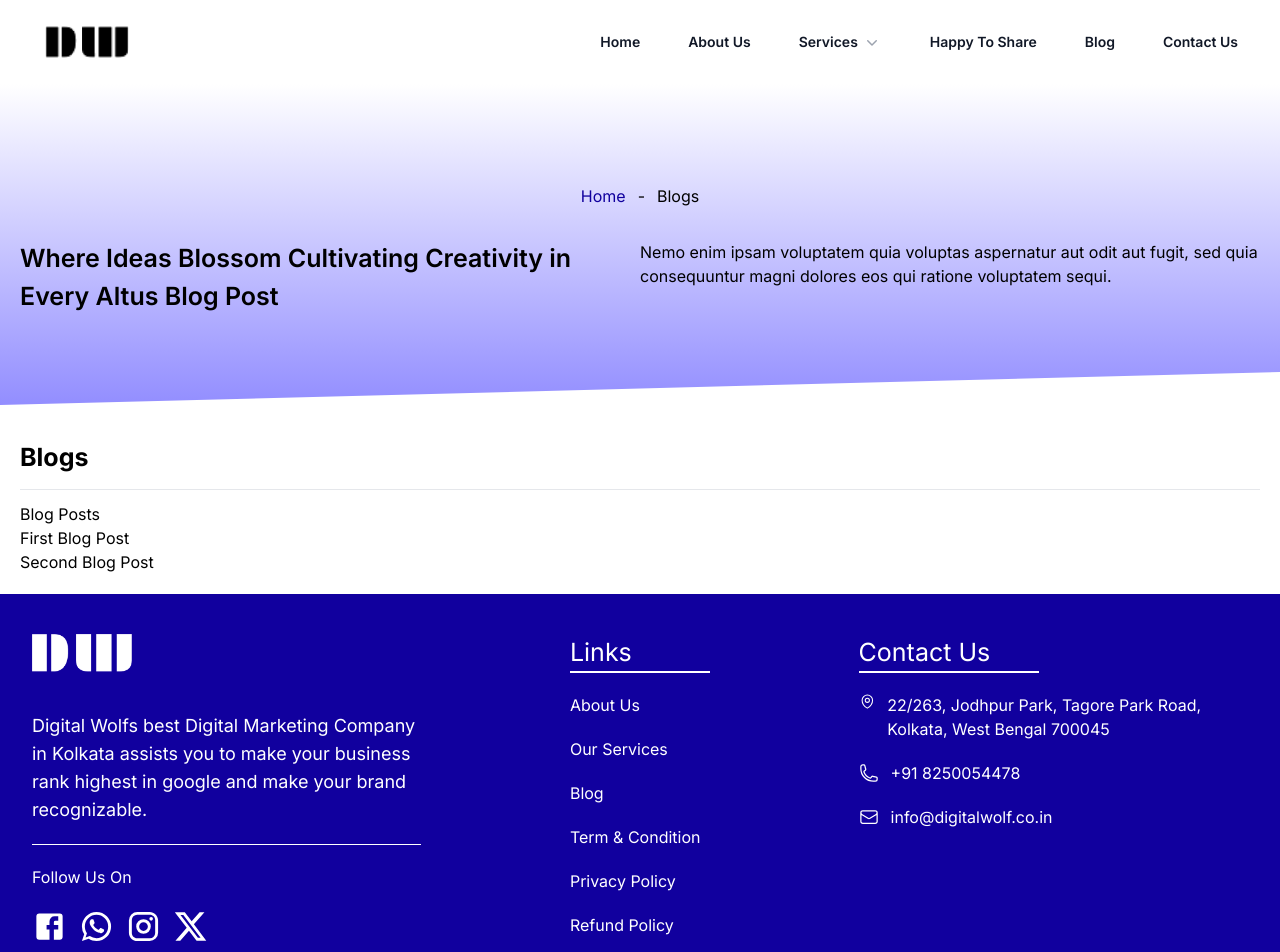
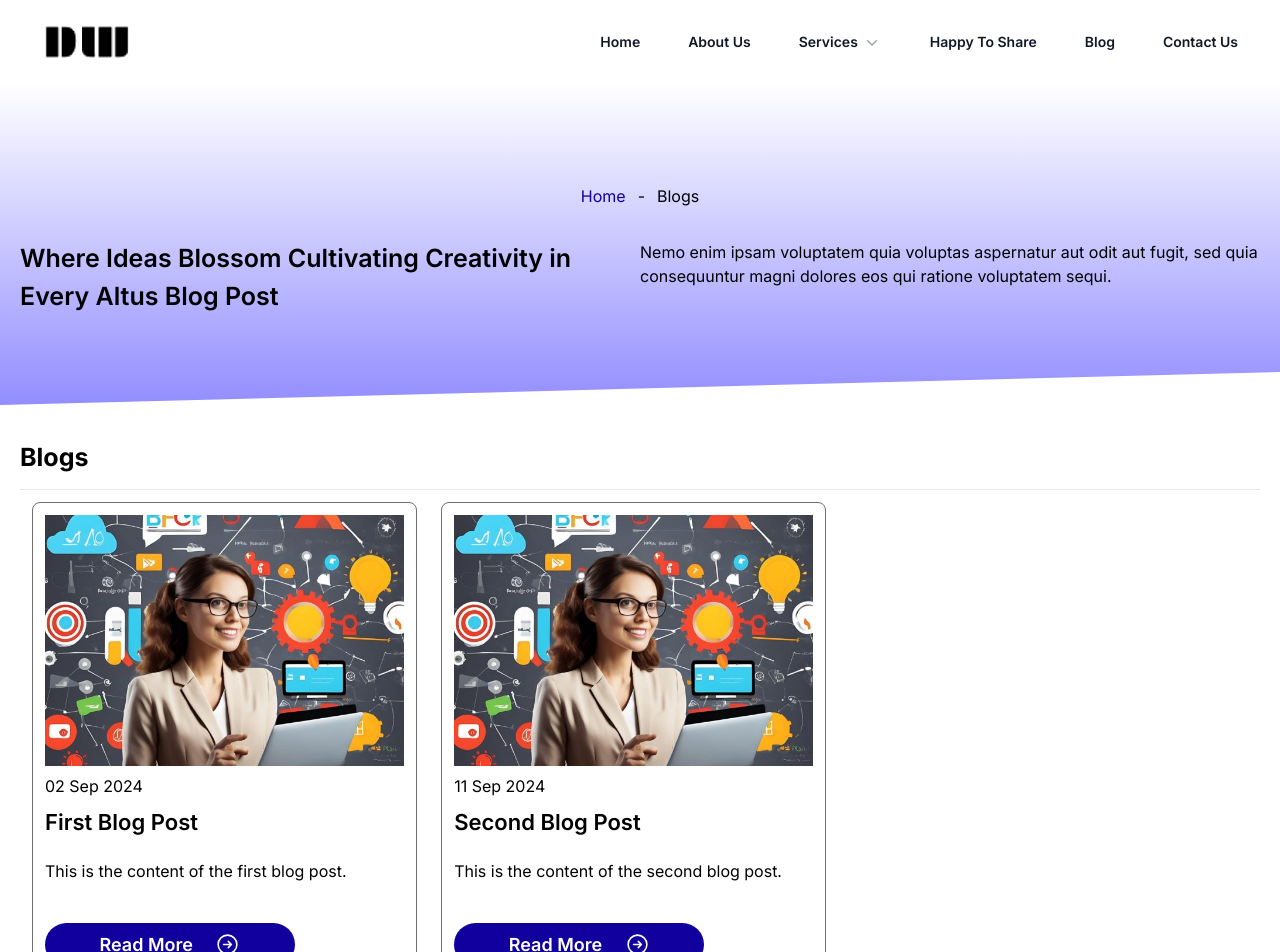
Before and after one commit to shahrukhdigitalwolf/digitalwolf, a Next.js app: page /blogs in a window 1280 px wide. Shown: the top 952 px of the page. Built offline with nearby package versions, Linux system fonts and the light colour scheme.

Commit message:
blog title

```diff
--- /dev/null
+++ b/app/blogs/[blogDetails]/blogDetails.js
@@ -0,0 +1,32 @@
+// app/blogs/[slug]/BlogPage.js
+'use client'; // This makes the component a client component
+
+import { useEffect, useState } from 'react';
+import { usePathname } from 'next/navigation';
+
+export default function BlogDetails() {
+  const slug = usePathname(); // Get the current path
+  const [post, setPost] = useState(null);
+
+  useEffect(() => {
+    const fetchPost = async () => {
+      const res = await fetch(`http://localhost:3000/blogData.json`);
+      const data = await res.json();
+      const foundPost = data.posts.find((post) => `/blogs/${post.slug}` === slug);
+      setPost(foundPost);
+    };
+
+    fetchPost();
+  }, [slug]);
+
+  if (!post) {
+    return <p>Loading...</p>;
+  }
+
+  return (
+    <div>
+      <h1>{post.title}</h1>
+      <p>{post.content}</p>
+    </div>
+  );
+}
--- a/app/blogs/[blogDetails]/page.js
+++ b/app/blogs/[blogDetails]/page.js
@@ -1,39 +1,21 @@
-'use client'
-import Head from 'next/head';
-import { usePathname } from 'next/navigation';
-import { useEffect, useState } from 'react';
+import BlogDetails from './blogDetails';
 
-function BlogPage() {
-  const slug = usePathname();
-  const [post, setPost] = useState(null);
+// This function dynamically sets the meta tags using server-side data fetching
+export async function generateMetadata({ params }) {
+  const {blogDetails} = params;
 
-  useEffect(() => {
-    const fetchPost = async () => {
-      const res = await fetch(`/blogData.json`);
-      const data = await res.json();
-      const foundPost = data.posts.find((post) => `/blogs/${post.slug}` === slug);
-      setPost(foundPost);
-    };
+  // Fetch the blog post data based on the slug
+  const res = await fetch(`http://localhost:3000/blogData.json`);
+  const data = await res.json();
+  const post = data.posts.find((post) => post.slug === blogDetails);
 
-    fetchPost();
-  }, [slug]);
-
-  if (!post) {
-    return <p>Loading...</p>;
-  }
-
-  return (
-    <>
-    <Head>
-        <title>My Blog</title>
-        <meta name="description" content={'Blog post'} />
-      </Head>
-    <div>
-      <h1>{post.title}</h1>
-      <p>{post.content}</p>
-    </div>
-    </>
-  );
+  return {
+    title: post ? post.title : 'Blog Post 1',
+    description: post ? post.content.slice(0, 150) : 'Blog post description',
+  };
 }
 
-export default BlogPage;
+// The BlogPage component is a client component, so we just render it here
+export default function Page() {
+  return <BlogDetails/>;
+}
--- a/app/blogs/blogs.jsx
+++ b/app/blogs/blogs.jsx
@@ -1,9 +1,9 @@
 'use client'
 import { useEffect, useState } from 'react';
 import SubHeading from '../common/sub-heading'
-/* import Image from 'next/image' */
+import Image from 'next/image'
 import Link from 'next/link'
-/* import { ArrowRightCircleIcon } from '@heroicons/react/24/outline' */
+import { ArrowRightCircleIcon } from '@heroicons/react/24/outline'
 
 function Blogs() {
   const [posts, setPosts] = useState([]);
@@ -11,8 +11,6 @@ function Blogs() {
     const fetchPosts = async () => {
       const res = await fetch(`/blogData.json`);
       const data = await res.json();
-          console.log(data,'data');
-
       setPosts(data.posts);
     };
 
@@ -54,48 +52,34 @@ function Blogs() {
    ] */
   return (
     <div className='container mx-auto px-5'>
-        <SubHeading text='Blogs'/>
+      <SubHeading text='Blogs' />
       <div>
-      <h1>Blog Posts</h1>
-      <ul>
+        <div className='flex flex-wrap gap-y-5'>
           {posts.map((post) => (
-          <li key={post.slug}>
+            <div key={post.slug} className='w-[100%] lg:w-[33%] px-3'>
+              <div className='border-[1px] border-[#6f6f6f] rounded-lg p-3'>
+                <div className='overflow-hidden'>
                   <Link href={`/blogs/${post.slug}`}>
-              {post.title}
-            </Link>
-          </li>
-        ))}
-      </ul>
-    </div>
-        {/* <div className='flex flex-wrap gap-y-5'>
-                {
-                    blogs.map((ele,i)=>{
-                        return(
-                        <div key={i} className='w-[100%] lg:w-[33%] px-3'>
-                            <div className='border-[1px] border-[#6f6f6f] rounded-lg p-3'>
-                                <div  className='overflow-hidden'>
-                                    <Link href={`/blogs/${ele.link}`}>
-                                        <Image className='w-full hover:scale-110 transition-all' src={ele.img} alt='' width={400} height={100} />
+                    <Image className='w-full hover:scale-110 transition-all' src={post.img} alt={post.alt} width={400} height={100} />
                   </Link>
                 </div>
                 <div>
                   <div className='py-2'>
-                                        <p>{ele.date}</p>
+                    <p>{post.date}</p>
                   </div>
                   <div>
-                                        <Link className='text-[22px] font-semibold line-clamp-2' href={`/blogs/${ele.link}`} title={ele.title}>{ele.title}</Link>
-                                        <p className='py-5 line-clamp-2 h-[4.5rem] mb-3'>{ele.desc}</p>
+                    <Link className='text-[22px] font-semibold line-clamp-2' href={`/blogs/${post.slug}`} title={post.title}>{post.title}</Link>
+                    <p className='py-5 line-clamp-2 h-[4.5rem] mb-3'>{post.desc}</p>
                   </div>
                   <div>
-                                        <Link className='flex justify-evenly w-[250px] px-8 py-2 text-[18px] text-[#FFF] font-semibold bg-[#11009E] rounded-full hover:bg-[#3f31bb] transition-all' href={`/blogs/${ele.link}`}>Read More <ArrowRightCircleIcon width={25}/></Link>
+                    <Link className='flex justify-evenly w-[250px] px-8 py-2 text-[18px] text-[#FFF] font-semibold bg-[#11009E] rounded-full hover:bg-[#3f31bb] transition-all' href={`/blogs/${post.slug}`}>Read More <ArrowRightCircleIcon width={25} /></Link>
                   </div>
                 </div>
               </div>
             </div>
-                    )
-                   })
-                }
-        </div> */}
+          ))}
+        </div>
+      </div>
     </div>
   )
 }
--- a/app/common/Form.jsx
+++ b/app/common/Form.jsx
@@ -21,13 +21,14 @@ function Form() {
       const handleSubmit = async (e) => {
         e.preventDefault();
         try {
-          const response = await fetch('/api/submit-form', {
+          const response = await fetch('api/submit-form', {
             method: 'POST',
             headers: {
               'Content-Type': 'application/json',
             },
             body: JSON.stringify(formData),
           });
+            console.log(response,'res');
 
           const data = await response.json();
           alert(data.message);
@@ -79,7 +80,8 @@ function Form() {
         <div className='mb-3 bg-[#CBC9FF] py-3 clipPath'>
             <p className='font-semibold text-[23px] text-center'>Enquiry Form</p>
         </div>
-        <form className='px-8 py-10'>
+        <div className='px-8 py-10'>
+            <form onSubmit={handleSubmit}>
                 <div className='mb-3'>
                     <TextField
                         fullWidth
@@ -151,7 +153,7 @@ function Form() {
                     <Button type="submit" className='bg-[#E3E3FF] text-[#11009E] hover:bg-[#11009E] hover:text-white transition duration-500 px-20 py-3 block mx-auto'>Apply Now</Button>
                 </div>
             </form>
-
+        </div>
     </div>
   )
 }
--- a/app/lib/mongodb.js
+++ b/app/lib/mongodb.js
@@ -1,35 +1,17 @@
 // lib/mongodb.js
 import mongoose from "mongoose";
 
-const MONGODB_URI = process.env.MONGODB_URI;
-
-if (!MONGODB_URI) {
-  throw new Error('Please define the MONGODB_URI environment variable inside .env.local');
+const uri = "mongodb+srv://digitalwolf:JcO7gYb31g0KiKSi@cluster1.honv4.mongodb.net/test?retryWrites=true&w=majority&appName=Cluster1";
+const clientOptions = { serverApi: { version: '1', strict: true, deprecationErrors: true } };
+async function run() {
+  try {
+    // Create a Mongoose client with a MongoClientOptions object to set the Stable API version
+    await mongoose.connect(uri, clientOptions);
+    await mongoose.connection.db.admin().command({ ping: 1 });
+    console.log("Pinged your deployment. You successfully connected to MongoDB!");
+  } finally {
+    // Ensures that the client will close when you finish/error
+    await mongoose.disconnect();
+  }
 }
-
-let cached = global.mongoose;
-
-if (!cached) {
-  cached = global.mongoose = { conn: null, promise: null };
-}
-
-async function connectToDatabase() {
-  if (cached.conn) {
-    return cached.conn;
-  }
-
-  if (!cached.promise) {
-    const opts = {
-      bufferCommands: false,
-    };
-
-    cached.promise = mongoose.connect(MONGODB_URI, opts).then((mongoose) => {
-      return mongoose;
-    });
-  }
-
-  cached.conn = await cached.promise;
-  return cached.conn;
-}
-
-export default connectToDatabase;
+run().catch(console.dir);
--- a/app/models/formData.js
+++ b/app/models/formData.js
@@ -1,11 +1,22 @@
-// models/FormData.js
 import mongoose from 'mongoose';
 
 const FormDataSchema = new mongoose.Schema({
-  name: String,
-  phone: string,
-  email: String,
-  service: String,
+  name: {
+    type: String,
+    required: [true, 'Please provide a name'],
+  },
+  phone: {
+    type: String,
+    required: [true, 'Please provide an phone'],
+  },
+  email: {
+    type: String,
+    required: [true, 'Please provide an email'],
+  },
+  service: {
+    type: String,
+    required: [true, 'Please provide a sevice'],
+  },
 });
 
 export default mongoose.models.FormData || mongoose.model('FormData', FormDataSchema);
--- a/app/pages/api/submit-form.js
+++ b/app/pages/api/submit-form.js
@@ -1,26 +1,17 @@
-// pages/api/submit-form.js
 import connectToDatabase from '@/app/lib/mongodb';
-import FormData from '@/app/models/formData';
+import FormData from '@/app/models/FormData';
 
 export default async function handler(req, res) {
+  await connectToDatabase();
+
   if (req.method === 'POST') {
-    const { name, phone, email, service } = req.body;
-
     try {
-      await connectToDatabase();
-      const formData = new FormData({
-        name,
-        phone,
-        email,
-        service,
-      });
-
-      await formData.save();
-      res.status(200).json({ message: 'Form submitted successfully!' });
+      const formData = await FormData.create(req.body);
+      res.status(201).json({ success: true, data: formData });
     } catch (error) {
-      res.status(500).json({ error: 'Failed to submit form' });
+      res.status(400).json({ success: false, error });
     }
   } else {
-    res.status(405).json({ error: 'Method not allowed' });
+    res.status(405).json({ success: false, error: 'Method not allowed' });
   }
 }
--- a/public/blogData.json
+++ b/public/blogData.json
@@ -3,11 +3,19 @@
     {
       "title": "First Blog Post",
       "slug": "first-blog-post",
+      "img": "/img/blogs/blog-1.jpg",
+      "alt": "best seo in mumbai",
+      "date": "02 Sep 2024",
+      "desc": "This is the content of the first blog post.",
       "content": "This is the content of the first blog post."
     },
     {
       "title": "Second Blog Post",
       "slug": "second-blog-post",
+      "img": "/img/blogs/blog-1.jpg",
+      "alt": "best seo in kolkata",
+      "date": "11 Sep 2024",
+      "desc": "This is the content of the second blog post.",
       "content": "This is the content of the second blog post."
     }
   ]
```
Also changed, not shown: 1 other file (tests, documents, lock files or other folders). Lines whose indentation alone changed are shown as unchanged.
